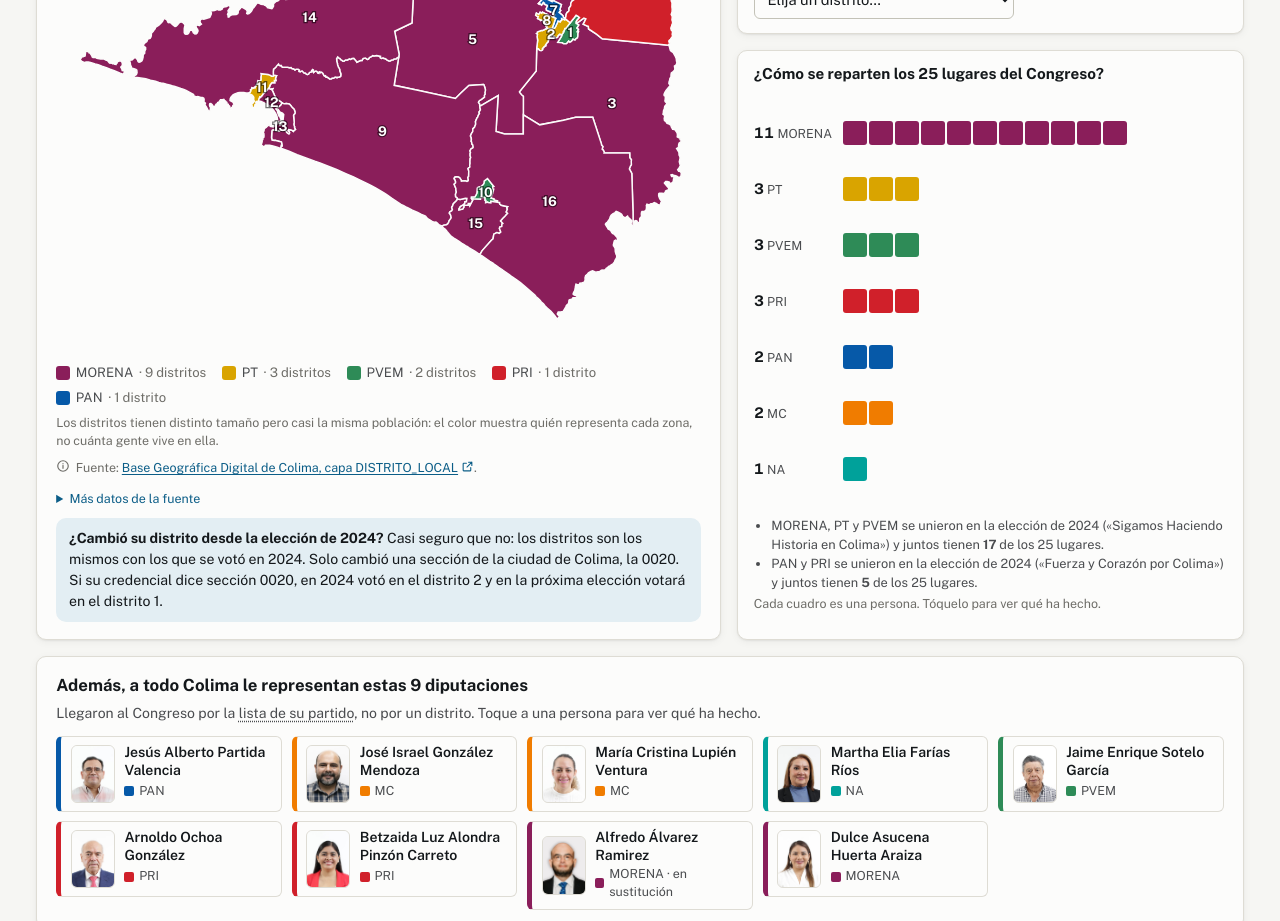
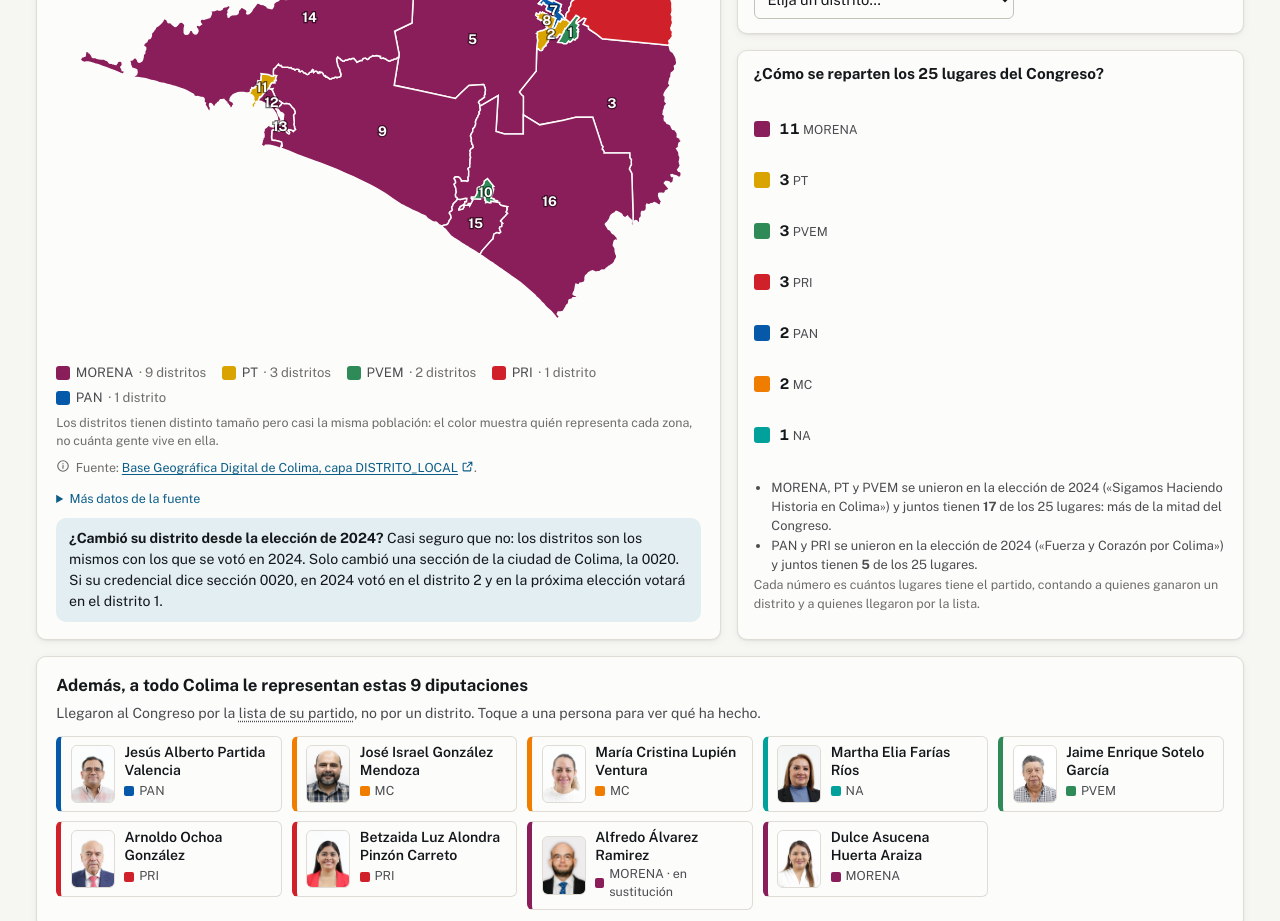
Before and after one commit to irekani55-lgtm/observatorio-colima, a React (Vite) app: page / in a window 1280 px wide. Shown: the part 1340-2261 px from the top of the page. Built offline with nearby package versions, Linux system fonts and the light colour scheme.

Commit message:
Vista previa: reparto de los 25 lugares con un cuadrito de color por partido

```diff
--- a/src/componentes/Nuevo.tsx
+++ b/src/componentes/Nuevo.tsx
@@ -25,6 +25,7 @@ export const CAMBIOS_VISTA_PREVIA = [
   { texto: 'Inicio: «El Congreso en resumen» con la misma letra que «¿Qué hace una diputación?» y en palabras más sencillas.', a: '/' },
   { texto: 'Mapa: «Seleccionar distrito por número» y «¿Cómo se reparten los 25 lugares?» pasan a la columna derecha, debajo de la ficha.', a: '/' },
   { texto: 'Mapa: la columna derecha es más compacta (un renglón por partido) y termina a la misma altura que el mapa.', a: '/' },
+  { texto: 'Mapa: «¿Cómo se reparten los 25 lugares?» muestra un cuadrito de color por partido con su número.', a: '/' },
   { texto: 'Mapa: los botones del 1 al 16 se cambiaron por una lista desplegable («¿Prefiere elegir de una lista?»).', a: '/' },
   { texto: 'Descargas: «Descargar CSV» ahora funciona dentro del dashboard publicado (pide confirmar antes de guardar).', a: '/diputaciones/DIP-148' },
   { texto: 'Julio César León Trujillo ya no aparece «en funciones»: dice que tiene licencia desde el 2 oct 2024, que no ha regresado y quién está en su lugar.', a: '/diputaciones/DIP-RP-JCLT' },
--- a/src/estilos.css
+++ b/src/estilos.css
@@ -1761,3 +1761,6 @@ details.aviso-vista-previa a { color: #3d3000; font-weight: 700; }
 }
 .mapa-columna .curules__etiqueta { white-space: nowrap; }
 @media (max-width: 480px) { .mapa-columna .curules__etiqueta { width: 4.7rem; } .mapa-columna .curules__cuadro { width: 16px; height: 16px; } }
+/* Un solo cuadrito de color por partido, a la izquierda de su número. */
+.mapa-columna .curules__cuadro--uno { width: 16px !important; height: 16px !important; border-radius: 3px; cursor: default; }
+.mapa-columna .curules__etiqueta { width: auto; }
--- a/src/paginas/Mapa.tsx
+++ b/src/paginas/Mapa.tsx
@@ -94,7 +94,6 @@ export function MapaInteractivo({ clave = 'distrito', titulo = 'Estado de Colima
   );
   const siglas = (id: string) => base.idx.partido.get(id)?.siglas ?? id;
   const listaSiglas = (ids: readonly string[]) => ids.map(siglas).join(', ').replace(/, ([^,]*)$/, ' y $1');
-  const abrirCurul = (d: Diputado) => (d.tipo_representacion === 'MR' && d.distrito != null ? seleccionar(d.distrito) : seleccionarRp(d.id_diputado));
   const rp = sel == null ? plurinominales.find((d) => d.id_diputado === params.get(claveRp)) : undefined;
   const ficha = useRef<HTMLElement>(null);
   const seleccionarRp = (id: string) => {
@@ -217,21 +216,9 @@ export function MapaInteractivo({ clave = 'distrito', titulo = 'Estado de Colima
             <div className="curules__grupos">
               {porPartido.map(([id, personas]) => (
                 <div key={id} className="curules__grupo">
+                  <span className="curules__cuadro curules__cuadro--uno" style={{ background: colorPartido(base, id) }} aria-hidden="true" />
                   <span className="curules__etiqueta">
                     <strong className="num">{personas.length}</strong> {siglas(id)}
-                  </span>
-                  <span className="curules__cuadros">
-                    {personas.map((d) => (
-                      <button
-                        key={d.id_diputado}
-                        type="button"
-                        className="curules__cuadro"
-                        style={{ background: colorPartido(base, id) }}
-                        title={`${d.nombre_completo} (${siglas(id)})`}
-                        aria-label={`${d.nombre_completo}, ${siglas(id)}. Ver su ficha`}
-                        onClick={() => abrirCurul(d)}
-                      />
-                    ))}
                   </span>
                 </div>
               ))}
@@ -241,13 +228,13 @@ export function MapaInteractivo({ clave = 'distrito', titulo = 'Estado de Colima
                 const n = enCurul.filter((d) => (c.partidos as readonly string[]).includes(d.id_partido)).length;
                 return (
                   <li key={c.nombre}>
-                    {listaSiglas(c.partidos)} se unieron en la elección de 2024 («{c.nombre}») y juntos tienen <strong>{n}</strong> de los {enCurul.length} lugares.
+                    {listaSiglas(c.partidos)} se unieron en la elección de 2024 («{c.nombre}») y juntos tienen <strong>{n}</strong> de los {enCurul.length} lugares{n > enCurul.length / 2 ? ': más de la mitad del Congreso' : ''}.
                   </li>
                 );
               })}
             </ul>
-            <p className="muy-pequeno texto-3">Cada cuadro es una persona. Tóquelo para ver qué ha hecho.</p>
-            <Nuevo texto="ahora va a la derecha" />
+            <p className="muy-pequeno texto-3">Cada número es cuántos lugares tiene el partido, contando a quienes ganaron un distrito y a quienes llegaron por la lista.</p>
+            <Nuevo texto="un cuadrito de color por partido" />
           </section>
         )}
         </div>
```
